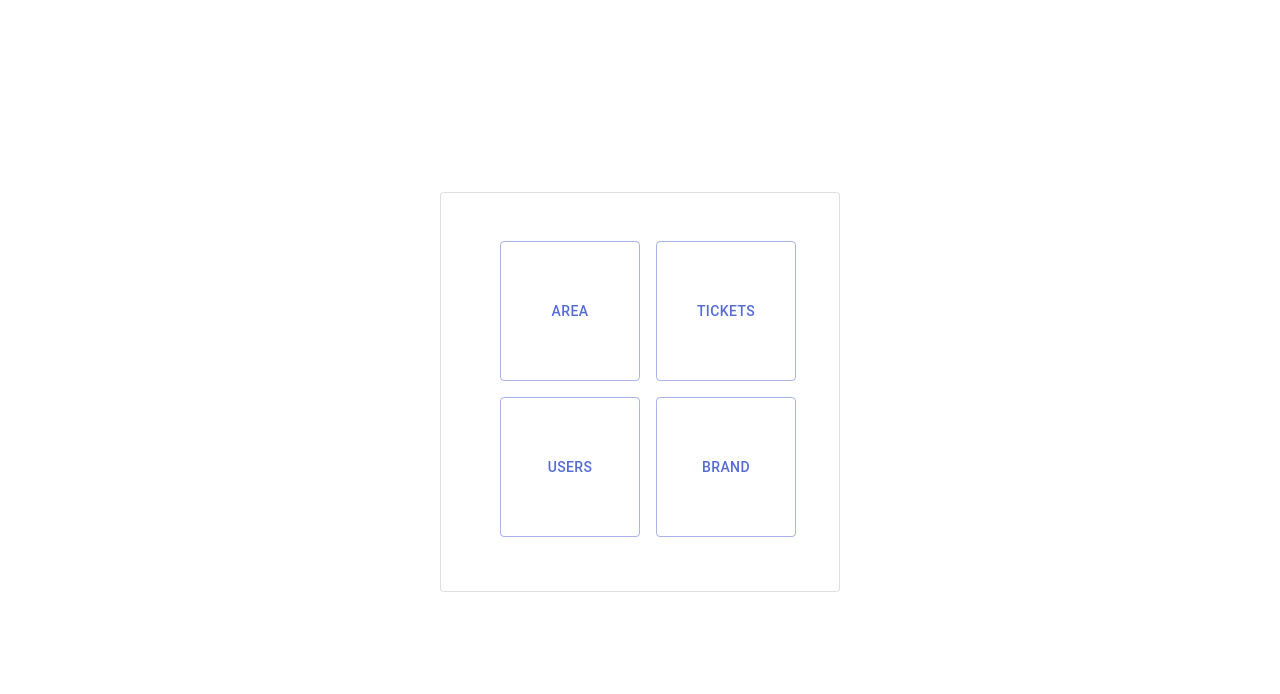
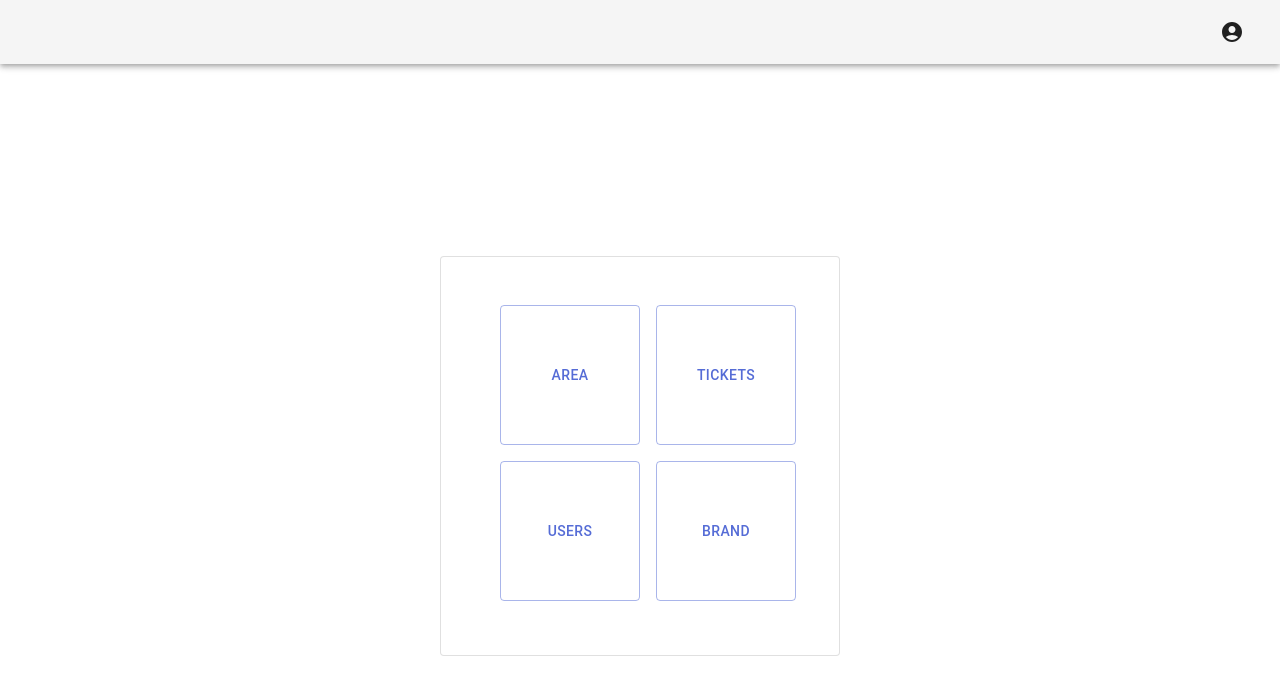
Before and after one commit to Ralexs0096/TicketsApp, a React (Vite) app: page / in a window 1280 px wide. Shown: the top 694 px of the page. Built offline with nearby package versions, Linux system fonts and the light colour scheme.

Commit message:
feat(router/main): utilize AppBarComponent in all routes

```diff
--- a/src/router/routes.tsx
+++ b/src/router/routes.tsx
@@ -4,10 +4,16 @@ import { areaRoutes } from '../modules/areas/router';
 import { ticketRoutes } from '../modules/tickets/router';
 import { userRoutes } from '../modules/users/router';
 import { brandRoutes } from '../modules/brands/router';
+import AppBarComponent from '../components/AppBarComponent';
 
 export const routes: RouteObject[] = [
   {
-    element: <Outlet />,
+    element: (
+      <>
+        <AppBarComponent />
+        <Outlet />
+      </>
+    ),
     children: [
       {
         path: '/',
```
